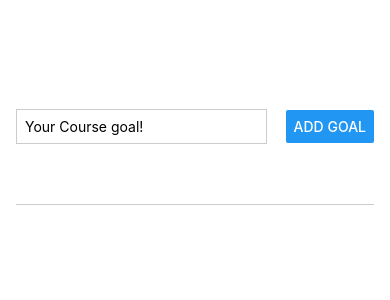
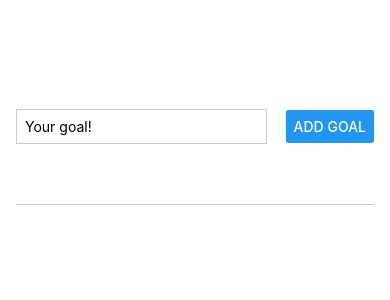
Before and after one commit to Abdur-Razzak-Rouzex/goal-managing-react-native, a React Native app: screen / in a window 390 px wide. Shown: the top 300 px of the page. Built offline with nearby package versions, Linux system fonts and the light colour scheme.

Commit message:
app component is broken to multiple child component and a basic structure for the project is developed

```diff
--- a/App.js
+++ b/App.js
@@ -1,22 +1,12 @@
 import { useState } from "react";
-import {
-  Button,
-  FlatList,
-  StyleSheet,
-  Text,
-  TextInput,
-  View,
-} from "react-native";
+import { FlatList, StyleSheet, View } from "react-native";
+import GoalInputComponent from "./components/GoalInput.component";
+import GoalItemComponent from "./components/GoalItem.component";
 
 export default function App() {
-  const [enteredGoalText, setEnteredGoalText] = useState("");
   const [allGoals, setAllGoals] = useState([]);
 
-  const goalInputHandler = (enteredText) => {
-    setEnteredGoalText(enteredText);
-  };
-
-  const addGoalHandler = () => {
+  const addGoalHandler = (enteredGoalText) => {
     setAllGoals((currentAllGoals) => [
       ...currentAllGoals,
       { text: enteredGoalText, id: Math.random().toString() },
@@ -25,25 +15,14 @@ export default function App() {
 
   return (
     <View style={styles.appContainer}>
-      <View style={styles.inputContainer}>
-        <TextInput
-          style={styles.TextInput}
-          placeholder="Your Course goal!"
-          onChangeText={goalInputHandler}
-        />
-        <Button title="Add Goal" onPress={addGoalHandler} />
-      </View>
+      <GoalInputComponent addGoalHandler={addGoalHandler} />
       <View style={styles.goalsContainer}>
         <FlatList
           data={allGoals}
           renderItem={(itemData) => {
-            return (
-              <View style={styles.goalItem}>
-                <Text style={styles.goalText}>{itemData.item.text}</Text>
-              </View>
-            );
+            return <GoalItemComponent text={itemData?.item?.text} />;
           }}
-          keyExtractor={(item, index) => {
+          keyExtractor={(item) => {
             return item.id;
           }}
         />
@@ -58,32 +37,7 @@ const styles = StyleSheet.create({
     paddingHorizontal: 16,
     flex: 1,
   },
-  inputContainer: {
-    flex: 1,
-    justifyContent: "space-between",
-    flexDirection: "row",
-    alignItems: "center",
-    marginBottom: 24,
-    borderBottomWidth: 1,
-    borderBottomColor: "#ccc",
-  },
-  TextInput: {
-    borderWidth: 1,
-    borderColor: "#ccc",
-    width: "70%",
-    marginRight: 8,
-    padding: 8,
-  },
   goalsContainer: {
     flex: 4,
   },
-  goalItem: {
-    margin: 8,
-    padding: 8,
-    borderRadius: 6,
-    backgroundColor: "#5e0acc",
-  },
-  goalText: {
-    color: "white",
-  },
 });
--- /dev/null
+++ b/components/GoalInput.component.js
@@ -0,0 +1,47 @@
+import React, { useState } from "react";
+import { Button, StyleSheet, TextInput, View } from "react-native";
+
+const GoalInputComponent = ({ addGoalHandler }) => {
+  const [enteredGoalText, setEnteredGoalText] = useState("");
+
+  const goalInputHandler = (enteredText) => {
+    setEnteredGoalText(enteredText);
+  };
+
+  const goalHandler = () => {
+    addGoalHandler(enteredGoalText);
+    setEnteredGoalText("");
+  };
+  return (
+    <View style={styles.inputContainer}>
+      <TextInput
+        style={styles.TextInput}
+        placeholder="Your goal!"
+        onChangeText={goalInputHandler}
+        value={enteredGoalText}
+      />
+      <Button title="Add Goal" onPress={goalHandler} />
+    </View>
+  );
+};
+
+export default GoalInputComponent;
+
+const styles = StyleSheet.create({
+  inputContainer: {
+    flex: 1,
+    justifyContent: "space-between",
+    flexDirection: "row",
+    alignItems: "center",
+    marginBottom: 24,
+    borderBottomWidth: 1,
+    borderBottomColor: "#ccc",
+  },
+  TextInput: {
+    borderWidth: 1,
+    borderColor: "#ccc",
+    width: "70%",
+    marginRight: 8,
+    padding: 8,
+  },
+});
--- /dev/null
+++ b/components/GoalItem.component.js
@@ -0,0 +1,24 @@
+import React from "react";
+import { StyleSheet, Text, View } from "react-native";
+
+const GoalItemComponent = ({ text }) => {
+  return (
+    <View style={styles.goalItem}>
+      <Text style={styles.goalText}>{text}</Text>
+    </View>
+  );
+};
+
+export default GoalItemComponent;
+
+const styles = StyleSheet.create({
+  goalItem: {
+    margin: 8,
+    padding: 8,
+    borderRadius: 6,
+    backgroundColor: "#5e0acc",
+  },
+  goalText: {
+    color: "white",
+  },
+});
```
